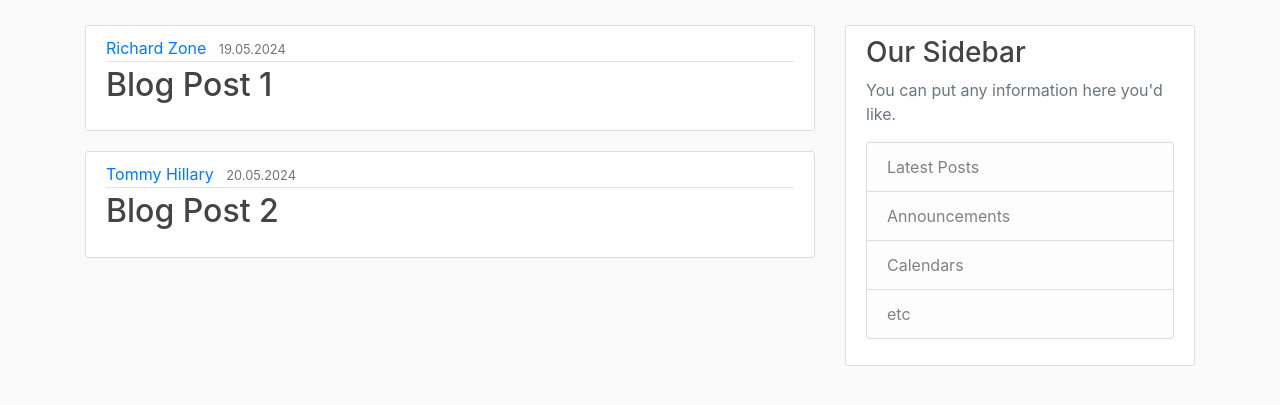
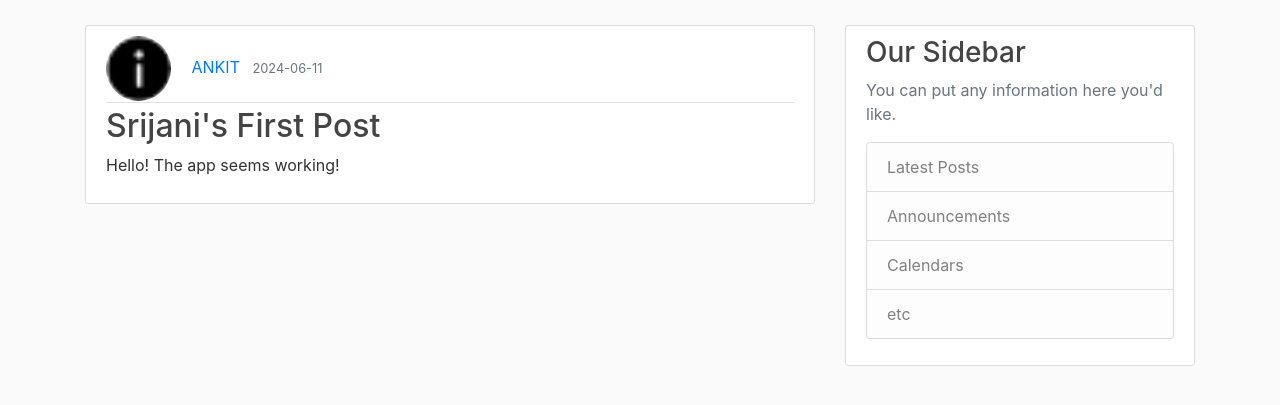
Before and after one commit to SrijaniSom/FlaskBlog-App, a Flask app: page / in a window 1280 px wide. Shown: the part 56-461 px from the top of the page. Run offline with Flask 3, Linux system fonts and the light colour scheme; some libraries are stand-ins or nearby versions.

Commit message:
fix/displaying posts

```diff
--- a/Flask Tutorials/flaskblog/routes.py
+++ b/Flask Tutorials/flaskblog/routes.py
@@ -1,28 +1,29 @@
 # import requests
 from flaskblog.models import User, Post
 from flask import render_template,flash,redirect, session,url_for,request
-from flaskblog.form import RegistrationForm, LoginForm, AccountUpdateForm
+from flaskblog.form import RegistrationForm, LoginForm, AccountUpdateForm, PostForm
 from flaskblog import app, db, bcrypt
 from flask_login import login_user, current_user,logout_user,login_required
 import secrets
 import os
 from PIL import Image
 
-posts=[{
-    'author':'Richard Zone',
-    'title':'Blog Post 1',
-    'content_type':'This is the first blog to be uploaded!',
-    'date_posted':'19.05.2024'
-},{
-    'author':'Tommy Hillary',
-    'title':'Blog Post 2',
-    'content_type':'This is the second blog to be uploaded!',
-    'date_posted':'20.05.2024'
+# posts=[{
+#     'author':'Richard Zone',
+#     'title':'Blog Post 1',
+#     'content_type':'This is the first blog to be uploaded!',
+#     'date_posted':'19.05.2024'
+# },{
+#     'author':'Tommy Hillary',
+#     'title':'Blog Post 2',
+#     'content_type':'This is the second blog to be uploaded!',
+#     'date_posted':'20.05.2024'
 
-}]
+# }]
 
 @app.route("/")
 def hello():
+    posts=Post.query.all()
     return render_template('home.html',posts=posts)
 
 @app.route("/about")
@@ -108,3 +109,16 @@ def account():
 
     image_file=url_for('static',filename='profile_pics/'+ current_user.image_file)
     return render_template('account.html',title='Account',image_file=image_file,form=form)
+
+@app.route("/post/new", methods=['GET', 'POST'])
+@login_required
+def new_post():
+    form=PostForm()
+    if form.validate_on_submit():
+        post=Post(title=form.title.data,content=form.content.data,author=current_user)
+        db.session.add(post)
+        db.session.commit()
+        flash('Your Post is Updated!','success')
+        return redirect(url_for('hello'))
+
+    return render_template('create_post.html', title = 'Create New Post', form=form)
--- a/Flask Tutorials/flaskblog/templates/home.html
+++ b/Flask Tutorials/flaskblog/templates/home.html
@@ -4,8 +4,9 @@
         <article class="media content-section">
           <div class="media-body">
             <div class="article-metadata">
-              <a class="mr-2" href="#">{{ post.author }}</a>
-              <small class="text-muted">{{ post.date_posted }}</small>
+              <img class="rounded-circle article-img" src="{{ url_for('static', filename='profile_pics/' + post.author.image_file) }}">
+              <a class="mr-2" href="#">{{ post.author.username }}</a>
+              <small class="text-muted">{{ post.date_posted.strftime('%Y-%m-%d')}}</small>
             </div>
             <h2><a class="article-title" href="#">{{ post.title }}</a></h2>
             <p class="article-content">{{ post.content }}</p>
--- a/Flask Tutorials/flaskblog/templates/layout.html
+++ b/Flask Tutorials/flaskblog/templates/layout.html
@@ -34,6 +34,7 @@
               {% if current_user.is_authenticated %}
                 <a class="nav-item nav-link" href="/logout">Logout</a>
                 <a class="nav-item nav-link" href="/account">Account</a>
+                <a class="nav-item nav-link" href="/post/new">New Post</a>
               {% else %}
                 <a class="nav-item nav-link" href="/login">Login</a>
                 <a class="nav-item nav-link" href="/register">Register</a>
```
Also changed, not shown: Flask Tutorials/flaskblog/form.py (+6 -1 lines), Flask Tutorials/flaskblog/templates/create_post.html (added, +35 -0 lines), Flask Tutorials/instance/site.db.
